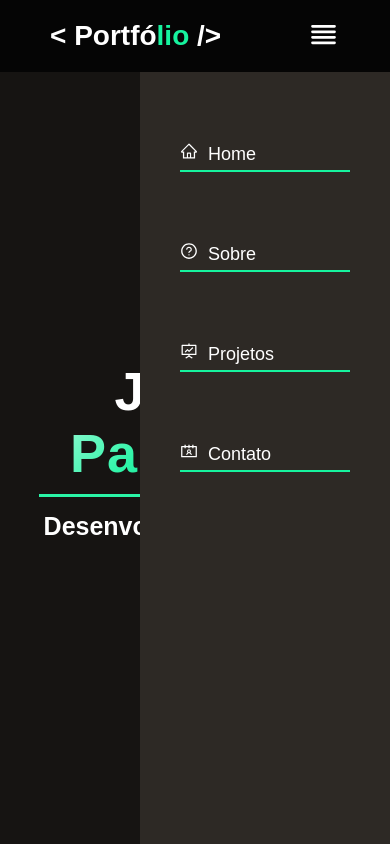
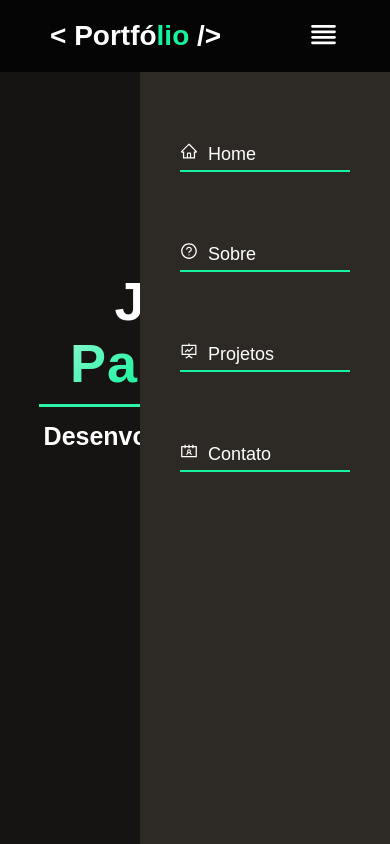
Before and after one commit to JulioPampuch/Portfolio-JulioPampuch, a Next.js app: page / in a window 390 px wide. Both pictures are taken after a click on the button 323 px from the left and 35 px from the top of the page. Shown: the top 844 px of the page. Built offline with nearby package versions, Linux system fonts and the light colour scheme.

Commit message:
updated fixed element above absolute element for mobile

```diff
--- a/pages/index.js
+++ b/pages/index.js
@@ -28,11 +28,6 @@ export async function getStaticProps(context) {
 
 export default function Home(props) {
 
-  const [openSideBar, setOpenSideBar] = useState(false)
-
-  const handleOpenState = () => {
-    setOpenSideBar(!openSideBar)
-  }
 
   return (
     <>
@@ -46,11 +41,9 @@ export default function Home(props) {
         <link rel="icon" href="/favicon.ico" />
       </Head>
 
-
-
       <StyledMain id='home'>
-        <Header openState={openSideBar} handleOpenState={handleOpenState}  />
-        <Main openStateSidebar={openSideBar} />
+        <Header/>
+        <Main />
       </StyledMain>
       <AboutMe />
       <Projects />
--- a/src/components/Header/index.js
+++ b/src/components/Header/index.js
@@ -4,11 +4,11 @@ import appConfig from '../../../config.json'
 import DarkModeSwitch from '../darkMode'
 import SideBar from '../SidebarMobile'
 
-const Header = (props) => {
+const Header = () => {
 
   return (
-    <header>
-      <StyledNav>
+    <header >
+      <StyledNav id='navHeader'>
         <h2>{'< '}Portfó<span>lio</span>{' />'}</h2>
         <ul className='list'>
           <li><a href='#home'>Home</a></li>
@@ -17,7 +17,7 @@ const Header = (props) => {
           <li><a href='#fale-comigo'>Fale comigo</a></li>
         </ul>
         <div className='sidebar'>
-          <SideBar openState={props.openState} handleOpenState={props.handleOpenState} />
+          <SideBar/>
         </div>
       </StyledNav>
     </header>
@@ -32,7 +32,6 @@ const StyledNav = styled.nav`
   align-items: center;
   padding: 25px 0;
   color: ${({ theme }) => theme.neutrals['text']};
-
 
   h2 {
     font-size: 32px;
@@ -80,16 +79,14 @@ const StyledNav = styled.nav`
 
   justify-content: space-around;
   padding: 17.5px 50px;
-  /* position: fixed; */
+  position: fixed;
+  z-index: 1;
+
 
   h2 {
     width: 100%;
     font-size: 28px;
   }
-
-  /* .colorSwitch {
-    display: none;
-  } */
 
   .list {
     display: none;
@@ -98,8 +95,13 @@ const StyledNav = styled.nav`
   .sidebar {
     display: block;
   }
+
+  .navBarFixed {
+    header {
+      position: fixed;
+    }
+  }
 }
-
 `
 
 export default Header
--- a/src/components/Main/index.js
+++ b/src/components/Main/index.js
@@ -2,17 +2,15 @@ import styled from "styled-components"
 import appConfig from '../../../config.json'
 import ColorModeButton from "../darkMode"
 
-const Main = (props) => {
+const Main = () => {
   return (
     <StyledMain>
       <div className="titleDiv">
         <h1>Julio<span className="animate-charcter"> Pampuch</span></h1>
         <h3>Desenvolvedor Front-end</h3>
-        {!props.openStateSidebar && (
           <div className="modeSwitcher">
             <ColorModeButton />
           </div>
-        )}
       </div>
       <img src="/images/home-img.png" alt="home image" />
     </StyledMain>
--- a/src/components/SidebarMobile/index.js
+++ b/src/components/SidebarMobile/index.js
@@ -2,22 +2,30 @@ import appConfig from '../../../config.json'
 import { HiOutlineViewList } from 'react-icons/hi';
 import { AiOutlineHome, AiOutlineQuestionCircle, AiOutlineFundProjectionScreen, AiOutlineContacts } from 'react-icons/ai';
 import styled from 'styled-components';
+import { useState } from 'react';
 
+const SideBar = () => {
 
-const SideBar = (props) => {
+  const [openSideBar, setOpenSideBar] = useState(false)
+
+  const handleOpenState = () => {
+    setOpenSideBar(!openSideBar)
+  }
 
   return (
     <StyledSideBar>
-      <button onClick={props.handleOpenState}><HiOutlineViewList size={33} /></button>
-      {props.openState && (
+      <button onClick={handleOpenState}><HiOutlineViewList size={33} /></button>
+      {openSideBar && (
+        <>
           <div className='sidebar'>
-          <ul onClick={props.handleOpenState}>
+            <ul onClick={handleOpenState}>
               <li><AiOutlineHome /><a href='#home'>Home</a></li>
               <li><AiOutlineQuestionCircle /><a href='#sobre'>Sobre</a></li>
               <li><AiOutlineFundProjectionScreen /><a href='#projetos'>Projetos</a></li>
               <li><AiOutlineContacts /><a href='#fale-comigo'>Contato</a></li>
             </ul>
           </div>
+        </>
       )}
     </StyledSideBar>
   )
@@ -25,11 +33,11 @@ const SideBar = (props) => {
 
 const StyledSideBar = styled.div`
 
-color: ${({theme}) => theme.neutrals['text']};
+color: ${({ theme }) => theme.neutrals['text']};
 
 
 button {
-  color: ${({theme}) => theme.neutrals['text']};
+  color: ${({ theme }) => theme.neutrals['text']};
   background: none;
   border: none;
 }
@@ -47,12 +55,13 @@ a {
 }
 
 .sidebar {
-    background-color: ${({theme}) => theme.neutrals['nivel8']};
+    background-color: ${({ theme }) => theme.neutrals['nivel8']};
     height: calc(100vh - 72px);
     width: 250px;
-    position: absolute;
+    position: fixed;
     right: 0px;
     top: 72px;
+    z-index: 1;
 
     animation: showSidebar .3s;
   }
@@ -69,4 +78,9 @@ a {
   }
 `
 
+const navBarFixed = styled.header`
+  position: fixed;
+  background-color: red;
+`
+
 export default SideBar
```
Lines whose indentation alone changed are shown as unchanged.
